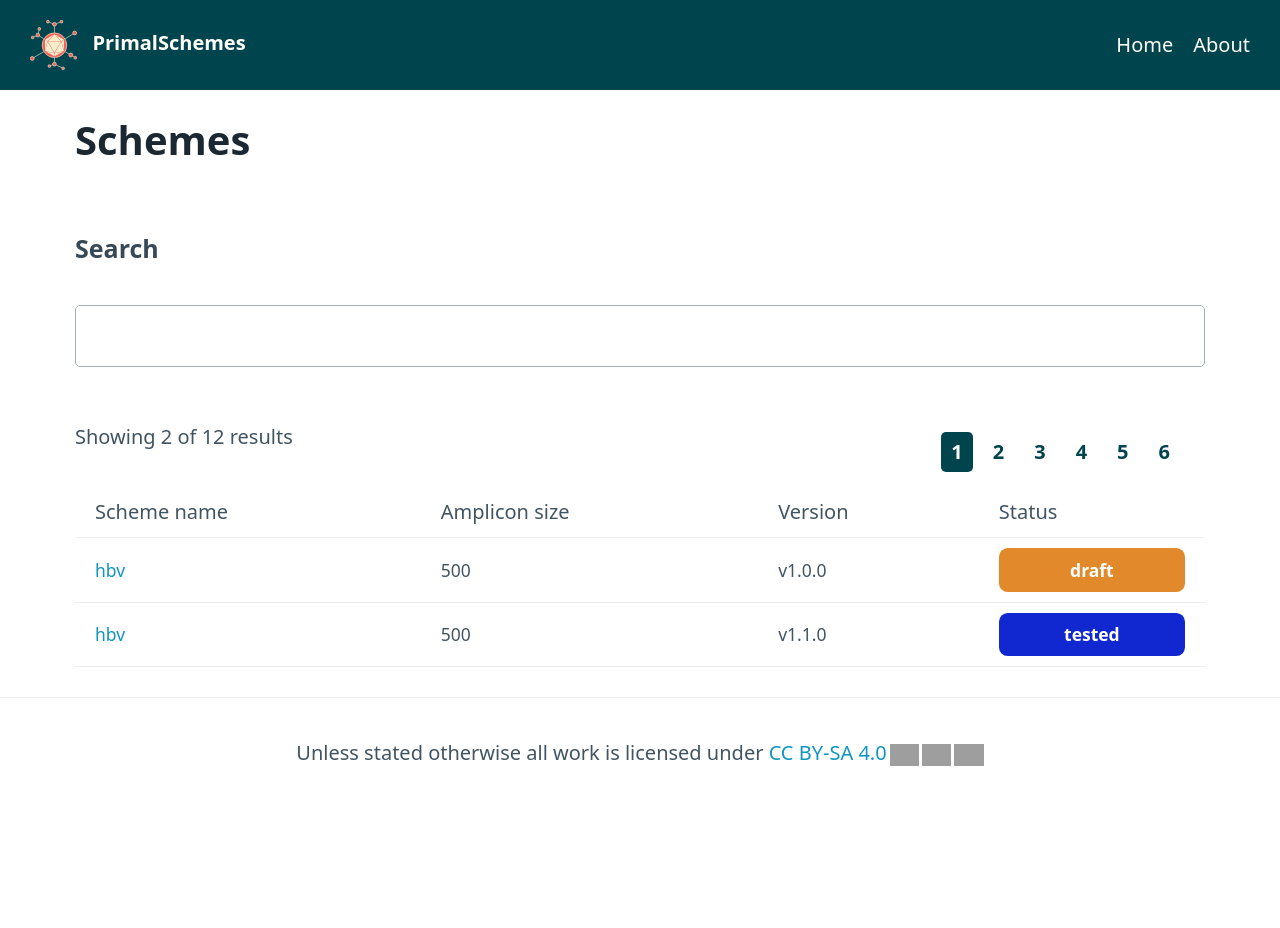
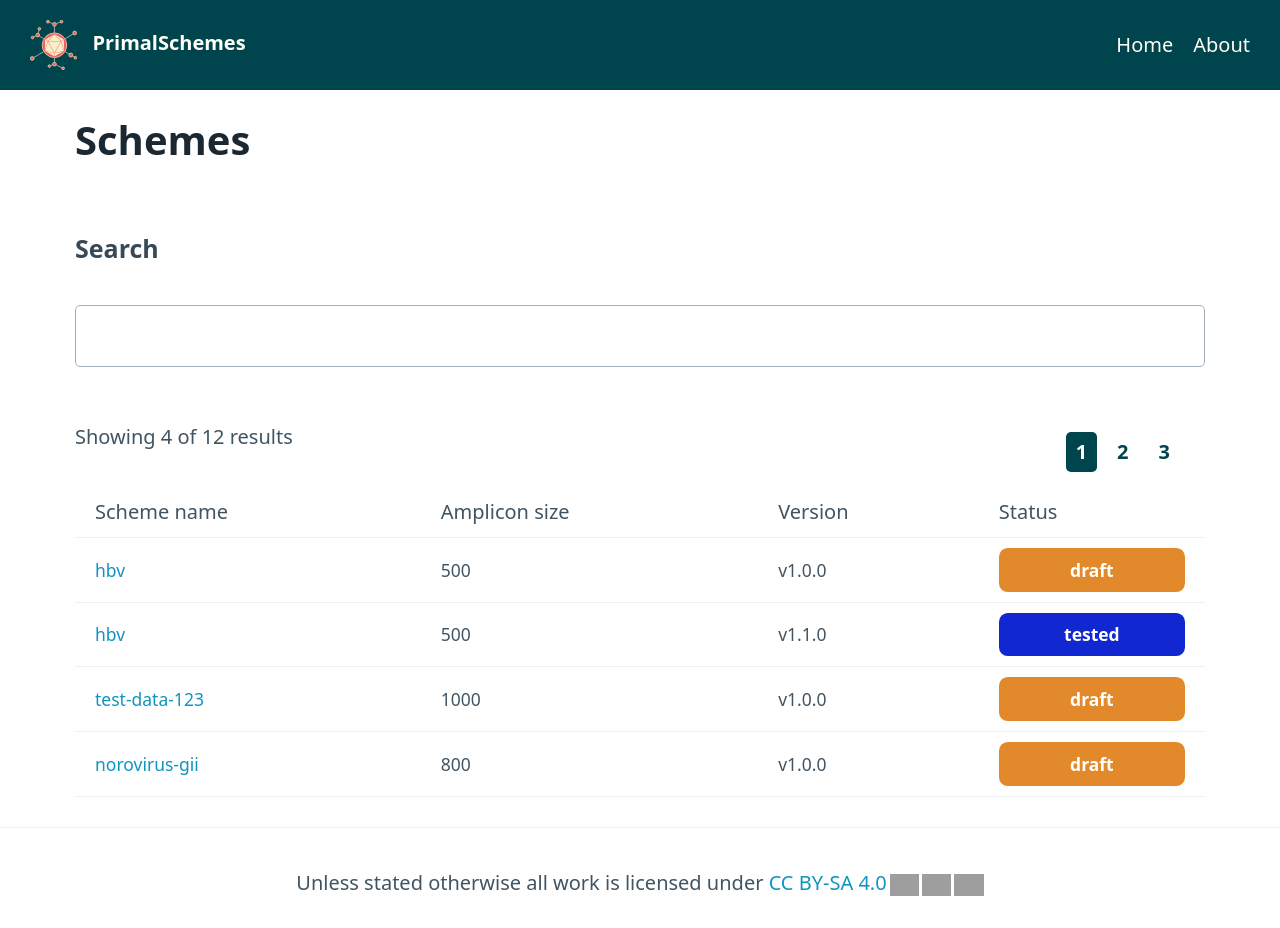
Before and after one commit to quick-lab/primalscheme-labs, a SvelteKit app: page / in a window 1280 px wide. Before the commit the page ends 800 px from the top, so only its background shows below. Built offline with nearby package versions, Linux system fonts and the light colour scheme; grey boxes are pictures that could not be loaded.

Commit message:
Page buttons are now working with a reload

```diff
--- a/src/routes/+layout.svelte
+++ b/src/routes/+layout.svelte
@@ -3,7 +3,7 @@
 	import articLogo from '$lib/assets/img/artic-logo.svg';
 </script>
 
-<nav>
+<nav data-sveltekit-reload>
 	<ul>
 	  <li class="logo">
 		<a href="/">
--- a/src/routes/+page.svelte
+++ b/src/routes/+page.svelte
@@ -36,7 +36,7 @@
       );
 
 	// Pages
-	const pageSize = 2;
+	const pageSize = 4;
 	$: pageIndex = pageNum -1;
 	$: pageCount = Math.ceil(flatSearchResult.length / pageSize);
 
@@ -52,16 +52,23 @@
 		timer = setTimeout(onSubmit, 250);
 	}
 
+	$: if (pageNum > pageCount){
+		pageNum = pageCount;
+	  }
+
 	let onSubmit = async () => {
       let navSearchQuery = $page.url.searchParams.get('q') || '';
+	  let navPageNum = $page.url.searchParams.get('pageNum') || 1;
 
-      if (query.trim() == navSearchQuery.trim())
+      if (query.trim() == navSearchQuery.trim() && pageNum == navPageNum.trim()) // don't navigate if the query is the same
         return
 
-      await goto(query.trim().length ? `/?q=${encodeURIComponent(query.trim())}` : '/', {
+      await goto(query.trim().length ? `/?q=${encodeURIComponent(query.trim())}&pageNum=${pageNum}` : `/?pageNum=${pageNum}`, {
         keepFocus: true
       })
     }
+
+
 </script>
 
 <h1>Schemes</h1>
@@ -73,7 +80,7 @@
 
 
 {#if searchResult.length > 0}
-	<Pagination pageCount={pageCount} pageNum={pageNum} resultCount={flatSearchResult.length} pageSize={searchResult.length}/>
+	<Pagination pageCount={pageCount} pageNum={pageNum} resultCount={flatSearchResult.length} pageSize={searchResult.length} query={query}/>
 	<table role='grid'>
 		<tr>
 			<th>Scheme name</th>
--- a/src/routes/Pagination.svelte
+++ b/src/routes/Pagination.svelte
@@ -3,15 +3,18 @@
     export let pageNum;
     export let resultCount;
     export let pageSize;
+    export let query;
+
+    $: queryStr = query.trim().length ? `/?q=${encodeURIComponent(query.trim())}&` : '/?';
 
 </script>
 
-<nav>
+<nav data-sveltekit-reload>
     <p>Showing {pageSize} of {resultCount} results</p>
 <ul>
     {#each Array(pageCount) as _, i}
         <li>
-            <a class:active={i==pageNum-1} href={`?page=${i+1}`}>{i+1}</a>
+            <a class:active={i+ 1==pageNum} href="{queryStr}pageNum={i+1}">{i+1}</a>
         </li>
     {/each}
 </ul>
```
